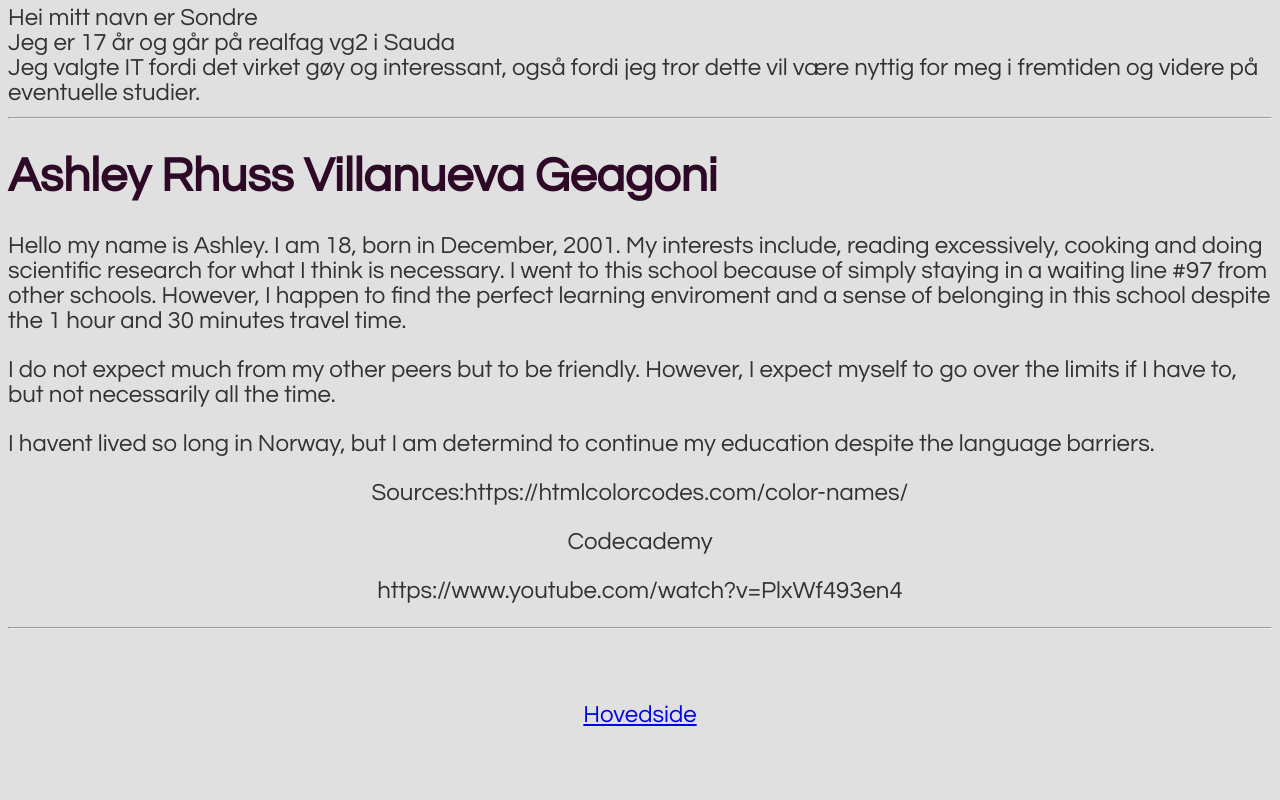
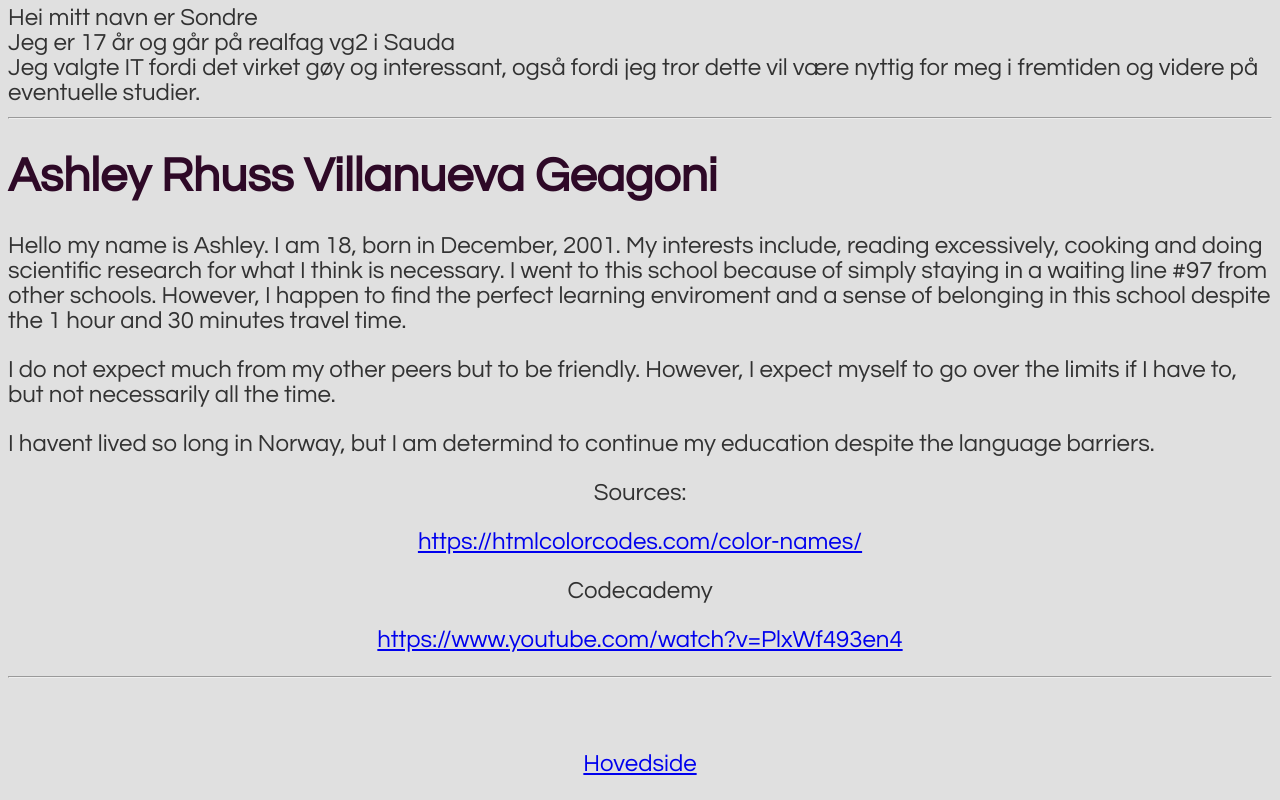
Before and after one commit to bellemakers/bellemakers.github.io, a plain HTML site: page intro_IT1/eleverIT1.html in a window 1280 px wide. Shown: the part 1592-2392 px from the top of the page. Before the commit the page ends 2343 px from the top, so only its background shows below. Drawn offline with Linux system fonts and the light colour scheme.

Commit message:
Update eleverIT1.html

```diff
--- a/intro_IT1/eleverIT1.html
+++ b/intro_IT1/eleverIT1.html
@@ -57,9 +57,10 @@
 	<p>I do not expect much from my other peers but to be friendly. However, I expect myself to go over the limits if I have to, but not necessarily all the time.</p>
 	<p>I havent lived so long in Norway, but I am determind to continue my education despite the language barriers.</p>
 
-	<p><center> Sources:https://htmlcolorcodes.com/color-names/ </p>
+	<p><center> Sources:</p>
+	<p><A HREF="https://htmlcolorcodes.com/color-names/">https://htmlcolorcodes.com/color-names/</A></p>
 	<p> Codecademy </p>
-	<p>https://www.youtube.com/watch?v=PlxWf493en4 </center></p>
+	<p><A HREF="https://www.youtube.com/watch?v=PlxWf493en4">https://www.youtube.com/watch?v=PlxWf493en4</A></center></p>
 
 	<hr>
 
```
